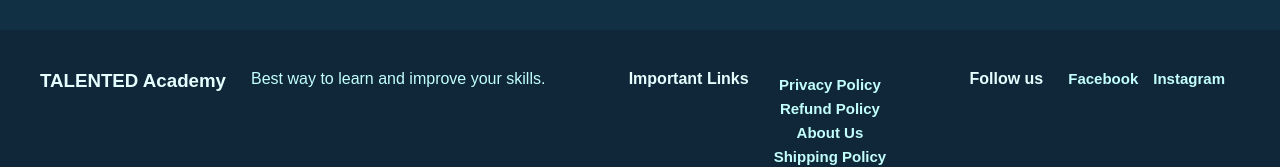
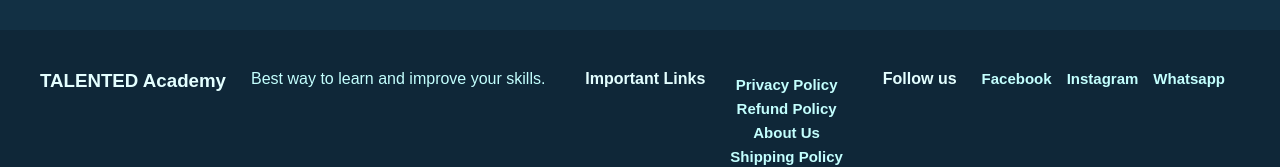
Before and after one commit to mosaadmowfak/E-Learning-Frontend-Talented, a React (Vite) app: page / in a window 1280 px wide. Shown: the part 1098-1265 px from the top of the page. Built offline with nearby package versions, Linux system fonts and the light colour scheme; no server answers.

Commit message:
Footer final

```diff
--- a/src/components/Footer.jsx
+++ b/src/components/Footer.jsx
@@ -36,6 +36,12 @@
             >
               Instagram
             </a>
+            <a
+              href="https://wa.me/201011049620"
+              target="_blank"
+            >
+              Whatsapp
+            </a>
           </div>
         </div>
 
```
